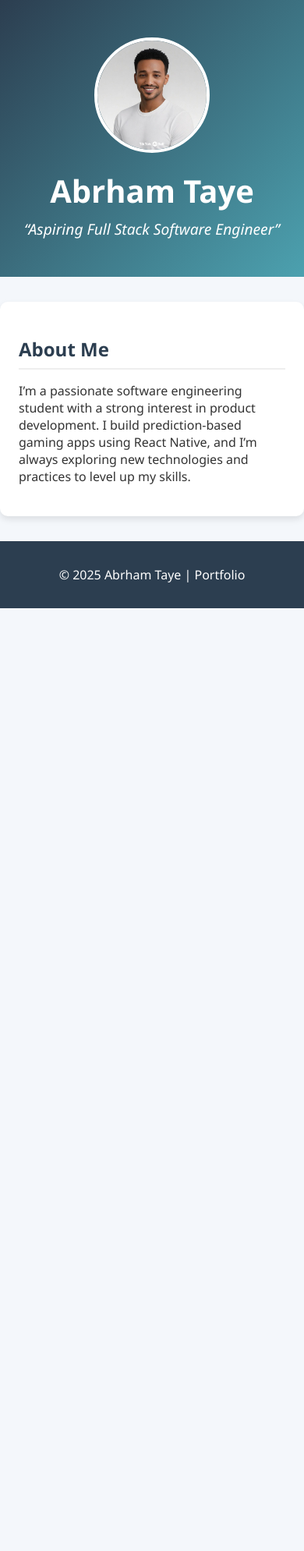
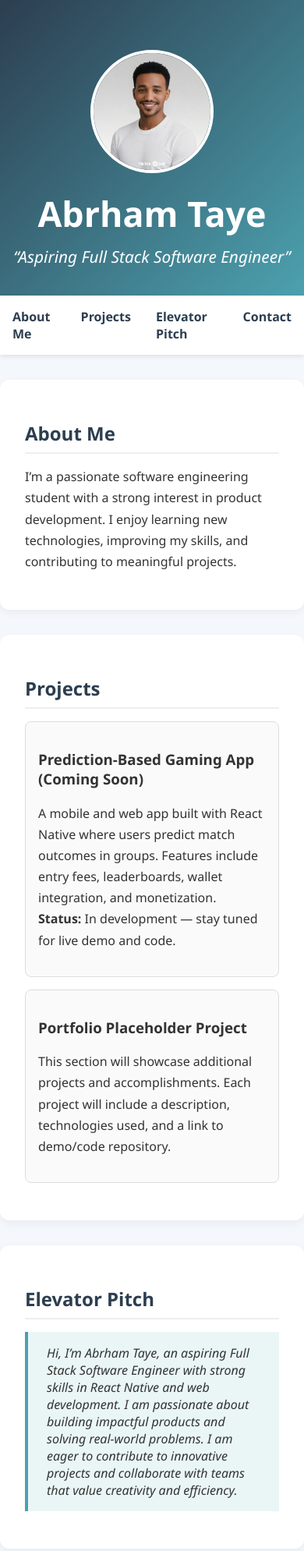
Before and after one commit to Abrhamtaye7/portfolio, a plain HTML site: page index.html in a window 390 px wide. Shown: the top 1989 px of the page at 78% size. Before the commit the page ends 844 px from the top, so only its background shows below. Drawn offline with Linux system fonts and the light colour scheme.

Commit message:
Update index.html

```diff
--- a/index.html
+++ b/index.html
@@ -5,22 +5,29 @@
   <meta name="viewport" content="width=device-width, initial-scale=1.0">
   <title>Abrham Taye | Aspiring Full Stack Software Engineer</title>
   <style>
+    /* Global Styles */
     body {
       font-family: 'Segoe UI', Tahoma, Geneva, Verdana, sans-serif;
       margin: 0;
       padding: 0;
       background: #f4f7fb;
       color: #333;
+      scroll-behavior: smooth;
     }
+    a {
+      text-decoration: none;
+      color: inherit;
+    }
+    /* Header */
     header {
       background: linear-gradient(135deg, #2c3e50, #4ca1af);
       color: #fff;
-      padding: 3rem 1rem;
+      padding: 4rem 1rem 2rem;
       text-align: center;
     }
     header img {
-      width: 140px;
-      height: 140px;
+      width: 150px;
+      height: 150px;
       border-radius: 50%;
       border: 4px solid #fff;
       margin-bottom: 1rem;
@@ -28,20 +35,43 @@
     }
     header h1 {
       margin: 0;
-      font-size: 2.5rem;
+      font-size: 2.8rem;
     }
     header p {
       margin: 0.5rem 0 0;
-      font-size: 1.2rem;
+      font-size: 1.3rem;
       font-style: italic;
     }
+
+    /* Navigation */
+    nav {
+      display: flex;
+      justify-content: center;
+      gap: 2rem;
+      background: #fff;
+      padding: 1rem;
+      box-shadow: 0 2px 6px rgba(0,0,0,0.1);
+      position: sticky;
+      top: 0;
+      z-index: 10;
+    }
+    nav a {
+      font-weight: bold;
+      color: #2c3e50;
+      transition: color 0.3s ease;
+    }
+    nav a:hover {
+      color: #4ca1af;
+    }
+
+    /* Section */
     section {
       max-width: 900px;
       margin: 2rem auto;
-      padding: 1.5rem;
+      padding: 2rem;
       background: #fff;
-      border-radius: 10px;
-      box-shadow: 0 4px 8px rgba(0,0,0,0.1);
+      border-radius: 12px;
+      box-shadow: 0 4px 12px rgba(0,0,0,0.05);
     }
     h2 {
       color: #2c3e50;
@@ -49,48 +79,151 @@
       border-bottom: 2px solid #eee;
       padding-bottom: 0.5rem;
     }
+    p {
+      line-height: 1.7;
+    }
+
+    /* Projects */
     .project {
       background: #fafafa;
       border: 1px solid #ddd;
       border-radius: 8px;
       padding: 1rem;
       margin-bottom: 1rem;
-      transition: transform 0.2s ease;
+      transition: transform 0.2s ease, box-shadow 0.2s ease;
     }
     .project:hover {
-      transform: translateY(-3px);
-      box-shadow: 0 6px 12px rgba(0,0,0,0.1);
+      transform: translateY(-5px);
+      box-shadow: 0 8px 16px rgba(0,0,0,0.1);
     }
+
+    /* Elevator Pitch */
+    .pitch {
+      background: #eaf6f6;
+      border-left: 4px solid #4ca1af;
+      padding: 1rem 1.5rem;
+      margin: 1rem 0;
+      font-style: italic;
+    }
+
+    /* Contact */
+    .contact-info {
+      display: flex;
+      flex-direction: column;
+      gap: 0.5rem;
+    }
+    .contact-info a {
+      color: #4ca1af;
+      font-weight: bold;
+    }
+    .contact-form {
+      display: flex;
+      flex-direction: column;
+      gap: 1rem;
+      margin-top: 1rem;
+    }
+    .contact-form input,
+    .contact-form textarea {
+      padding: 0.8rem;
+      border-radius: 6px;
+      border: 1px solid #ccc;
+      font-size: 1rem;
+      width: 100%;
+    }
+    .contact-form button {
+      padding: 0.8rem;
+      border: none;
+      border-radius: 6px;
+      background: #4ca1af;
+      color: #fff;
+      font-weight: bold;
+      cursor: pointer;
+      transition: background 0.3s ease;
+    }
+    .contact-form button:hover {
+      background: #2c3e50;
+    }
+
+    /* Footer */
     footer {
       text-align: center;
       background: #2c3e50;
       color: #fff;
-      padding: 1rem;
+      padding: 1.5rem;
       margin-top: 2rem;
     }
   </style>
 </head>
 <body>
+
   <header>
-    <!-- Replace placeholder.jpg with your real photo -->
     <img src="./photo_2025-06-25_16-30-58.jpg" alt="Profile Photo">
     <h1>Abrham Taye</h1>
     <p>“Aspiring Full Stack Software Engineer”</p>
   </header>
 
-  <section>
+  <nav>
+    <a href="#about">About Me</a>
+    <a href="#projects">Projects</a>
+    <a href="#pitch">Elevator Pitch</a>
+    <a href="#contact">Contact</a>
+  </nav>
+
+  <section id="about">
     <h2>About Me</h2>
     <p>
       I’m a passionate software engineering student with a strong interest in product development.
-      I build prediction-based gaming apps using React Native, and I’m always exploring new
-      technologies and practices to level up my skills.
+      I enjoy learning new technologies, improving my skills, and contributing to meaningful projects.
     </p>
   </section>
 
+  <section id="projects">
+    <h2>Projects</h2>
+    <div class="project">
+      <h3>Prediction-Based Gaming App (Coming Soon)</h3>
+      <p>
+        A mobile and web app built with React Native where users predict match outcomes in groups.
+        Features include entry fees, leaderboards, wallet integration, and monetization.
+        <br><strong>Status:</strong> In development — stay tuned for live demo and code.
+      </p>
+    </div>
+    <div class="project">
+      <h3>Portfolio Placeholder Project</h3>
+      <p>
+        This section will showcase additional projects and accomplishments. Each project will include
+        a description, technologies used, and a link to demo/code repository.
+      </p>
+    </div>
+  </section>
 
+  <section id="pitch">
+    <h2>Elevator Pitch</h2>
+    <div class="pitch">
+      Hi, I’m Abrham Taye, an aspiring Full Stack Software Engineer with strong skills in React Native
+      and web development. I am passionate about building impactful products and solving real-world
+      problems. I am eager to contribute to innovative projects and collaborate with teams that value
+      creativity and efficiency.
+    </div>
+  </section>
+
+  <section id="contact">
+    <h2>Contact</h2>
+    <div class="contact-info">
+      <p>Email: <a href="mailto:abrhamtayetessfaye@gmail.com">abrham@example.com</a></p>
+      <p>LinkedIn: <a href="https://linkedin.com/in/abrhamtaye" target="_blank">linkedin.com/in/abrhamtaye</a></p>
+      <p>GitHub: <a href="https://github.com/abrhamtaye7" target="_blank">github.com/abrhamtaye</a></p>
+    </div>
+    <form class="contact-form">
+      <input type="text" placeholder="Your Name" required>
+      <input type="email" placeholder="Your Email" required>
+      <textarea rows="5" placeholder="Your Message" required></textarea>
+      <button type="submit">Send Message</button>
+    </form>
+  </section>
 
   <footer>
     <p>© 2025 Abrham Taye | Portfolio</p>
   </footer>
+
 </body>
 </html>
```
